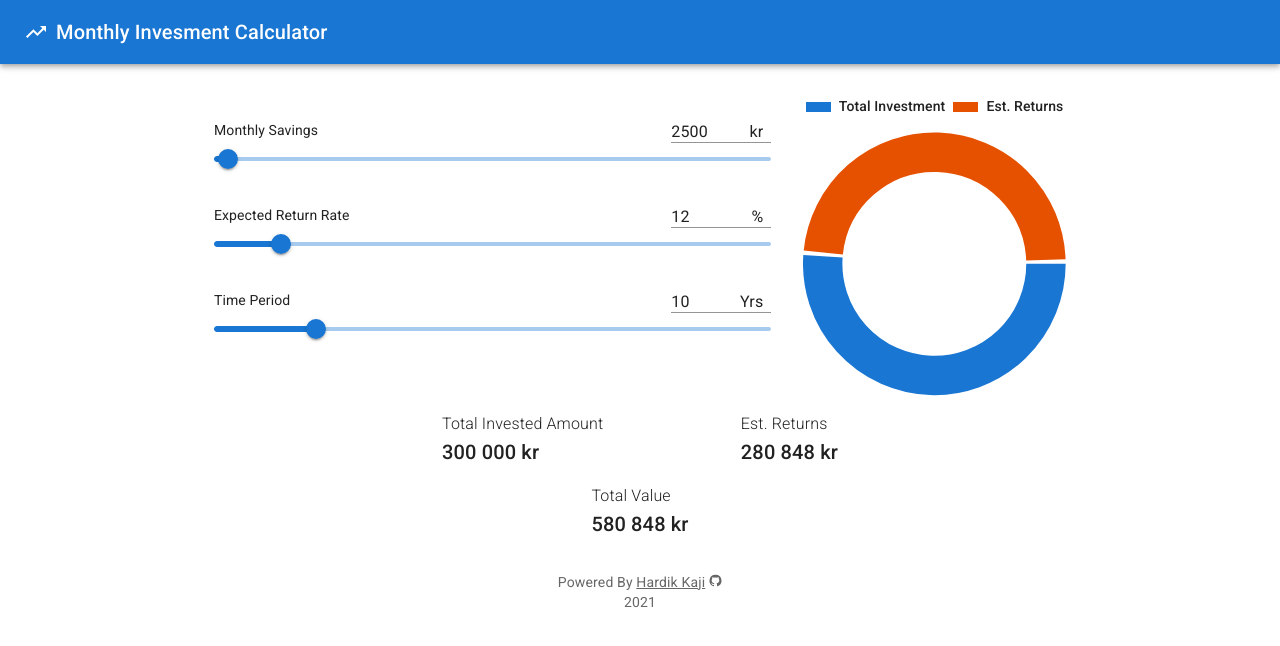
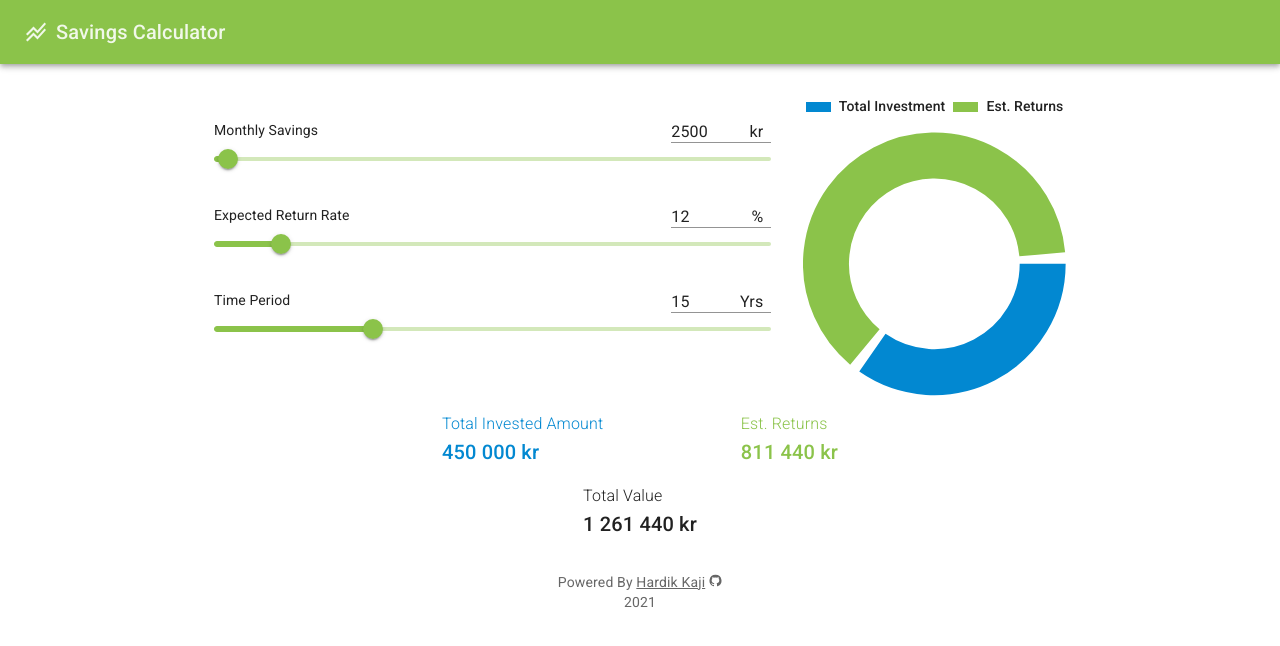
Before and after one commit to hardikkaji/savings-calculator, a Next.js app: page / in a window 1280 px wide. Shown: the top 646 px of the page. Built offline with nearby package versions, Linux system fonts and the light colour scheme.

Commit message:
New theme and little refactor

```diff
--- a/pages/_app.tsx
+++ b/pages/_app.tsx
@@ -2,12 +2,13 @@ import '@fontsource/roboto/300.css';
 import '@fontsource/roboto/400.css';
 import '@fontsource/roboto/500.css';
 import '@fontsource/roboto/700.css';
-import { createTheme, CssBaseline, ThemeProvider } from '@mui/material';
+import { CssBaseline, ThemeProvider } from '@mui/material';
 import type { AppProps } from 'next/app';
+import theme from '../src/theme';
 
 function NextApp({ Component, pageProps }: AppProps) {
   return (
-    <ThemeProvider theme={createTheme({})}>
+    <ThemeProvider theme={theme}>
       <CssBaseline />
       <Component {...pageProps} />
     </ThemeProvider>
--- a/pages/index.tsx
+++ b/pages/index.tsx
@@ -9,15 +9,15 @@ const Home: NextPage = () => {
   return (
     <>
       <Head>
-        <title>Monthly Invesment Calculator</title>
+        <title>Savings Calculator</title>
       </Head>
       <AppBar position="static">
         <Toolbar>
           <SvgIcon>
-            <path d="m16 6 2.29 2.29-4.88 4.88-4-4L2 16.59 3.41 18l6-6 4 4 6.3-6.29L22 12V6z" />
+            <path d="m2 19.99 7.5-7.51 4 4 7.09-7.97L22 9.92l-8.5 9.56-4-4-6 6.01-1.5-1.5zm1.5-4.5 6-6.01 4 4L22 3.92l-1.41-1.41-7.09 7.97-4-4L2 13.99l1.5 1.5z" />
           </SvgIcon>
           <Typography pl={1} variant="h6" component="div" sx={{ flexGrow: 1 }}>
-            Monthly Invesment Calculator
+            Savings Calculator
           </Typography>
         </Toolbar>
       </AppBar>
--- a/src/components/PieChart/PieChart.tsx
+++ b/src/components/PieChart/PieChart.tsx
@@ -1,8 +1,9 @@
 import React from 'react';
 import { Grid, Typography, useTheme } from '@mui/material';
 import { PieChart as PChart } from 'react-minimal-pie-chart';
-import { useCalculateGain } from '../../hooks/useCalculateGain';
 import { Box } from '@mui/system';
+
+import { useCalculateGain } from '../../hooks';
 
 export const PieChart = () => {
   const { totalInvestment, wealthGained } = useCalculateGain();
@@ -11,13 +12,13 @@ export const PieChart = () => {
     <>
       <Grid container direction="row" justifyContent="center" alignItems="center">
         <Grid item mr={1}>
-          <Box sx={{ width: 25, height: 10, backgroundColor: theme.palette.primary.main }} />
+          <Box sx={{ width: 25, height: 10, backgroundColor: theme.palette.info.main }} />
         </Grid>
         <Grid item mr={1}>
           <Typography variant="subtitle2">Total Investment</Typography>
         </Grid>
         <Grid item mr={1}>
-          <Box sx={{ width: 25, height: 10, backgroundColor: theme.palette.warning.dark }} />
+          <Box sx={{ width: 25, height: 10, backgroundColor: theme.palette.primary.main }} />
         </Grid>
         <Grid item>
           <Typography variant="subtitle2">Est. Returns</Typography>
@@ -25,11 +26,11 @@ export const PieChart = () => {
       </Grid>
       <PChart
         animate
-        lineWidth={30}
-        paddingAngle={2}
+        lineWidth={35}
+        paddingAngle={5}
         data={[
-          { title: 'Total Investment', value: totalInvestment, color: theme.palette.primary.main },
-          { title: 'Est. Returns', value: wealthGained, color: theme.palette.warning.dark },
+          { title: 'Total Investment', value: totalInvestment, color: theme.palette.info.main },
+          { title: 'Est. Returns', value: wealthGained, color: theme.palette.primary.main },
         ]}
       />
     </>
--- a/src/components/Result/Result.tsx
+++ b/src/components/Result/Result.tsx
@@ -1,8 +1,6 @@
-import React, { useMemo, useCallback } from 'react';
+import React from 'react';
 import { Container, Grid, Typography } from '@mui/material';
-import { useStore } from '../../useStore';
-import shallow from 'zustand/shallow';
-import { useCalculateGain } from '../../hooks/useCalculateGain';
+import { useCalculateGain } from '../../hooks';
 
 const formatter = (number: number) =>
   new Intl.NumberFormat('sv-SE', {
@@ -17,11 +15,11 @@ export const Result = () => {
     <Container maxWidth="xs">
       <Grid container marginTop={3}>
         <Grid container>
-          <Grid item flex="1">
+          <Grid item flex="1" color={(t) => t.palette.info.main}>
             <Typography fontWeight={300}>Total Invested Amount</Typography>
             <Typography variant="h6">{formatter(totalInvestment)}</Typography>
           </Grid>
-          <Grid item>
+          <Grid item color={(t) => t.palette.primary.main}>
             <Typography fontWeight={300}>Est. Returns</Typography>
             <Typography variant="h6">{formatter(wealthGained)}</Typography>
           </Grid>
--- /dev/null
+++ b/src/hooks/index.ts
@@ -0,0 +1 @@
+export { useCalculateGain } from './useCalculateGain/useCalculateGain';
--- a/src/hooks/useCalculateGain.ts
+++ b/src/hooks/useCalculateGain/useCalculateGain.ts
@@ -1,16 +1,16 @@
 import { useMemo, useCallback } from 'react';
 import shallow from 'zustand/shallow';
-import { useStore } from '../useStore';
+import { useStore } from '../../useStore';
 
 const NO_OF_MONTHS = 12;
 
 export const useCalculateGain = () => {
   const { investedAmount, expectedReturn, timePeriod } = useStore(
     useCallback(
-      (state) => ({
-        expectedReturn: state.expectedReturn,
-        timePeriod: state.timePeriod,
-        investedAmount: state.investedAmount,
+      ({ expectedReturn, timePeriod, investedAmount }) => ({
+        expectedReturn,
+        timePeriod,
+        investedAmount,
       }),
       [],
     ),
--- /dev/null
+++ b/src/theme/index.ts
@@ -0,0 +1,10 @@
+import { colors, createTheme } from '@mui/material';
+
+export default createTheme({
+  palette: {
+    primary: {
+      main: colors.lightGreen[500],
+      contrastText: colors.lightGreen[50],
+    },
+  },
+});
--- a/src/useStore.ts
+++ b/src/useStore.ts
@@ -10,7 +10,7 @@ type State = {
 export const useStore = create<State>((set) => ({
   investedAmount: 2500,
   expectedReturn: 12,
-  timePeriod: 10,
+  timePeriod: 15,
   locale: 'sv-SE',
   setStoreValue: (key: string, value: number) => {
     set((state) => ({ ...state, [key]: value }));
```
